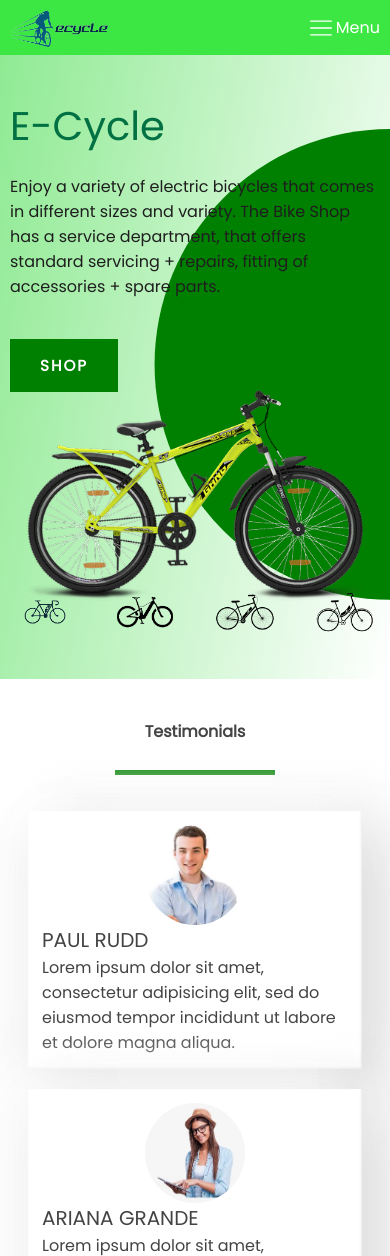
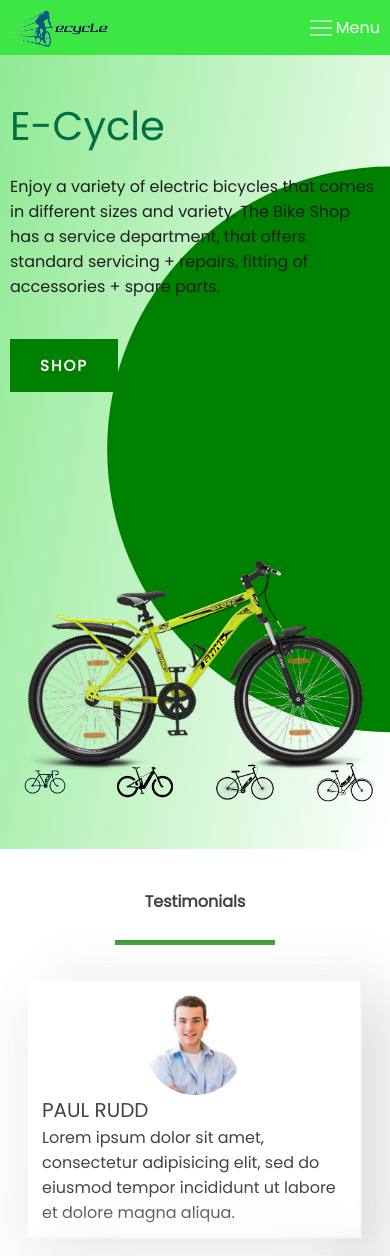
Before and after one commit to BruceFelix/Ecycle-room-5-project, a PHP site: page /front-end/landing-shop/landing.html in a window 390 px wide. Shown: the top 1256 px of the page. Run offline with PHP 8.4, Linux system fonts and the light colour scheme.

Commit message:
more responsitivity

```diff
--- a/styles/landing.css
+++ b/styles/landing.css
@@ -106,7 +106,7 @@ header ul li a:hover{
   display:flex;
   justify-content: space-between;
   align-items: center;
-  flex-wrap:wrap ;
+  height: 400px;
 }
 .textBox{
   position: relative;
@@ -279,13 +279,16 @@ font-weight: 500;
 @media  screen and (max-width:400px) {
   .content .textBox{
     min-width: 360px;
-    margin-bottom: 10px;
+    margin-bottom: 180px;
   }
   .imgBox img{
     width: 350px;
     height: 300px;
   }
-
+  .content{
+    flex-wrap: wrap;
+    height: auto;
+  }
 }
 
 }
```
